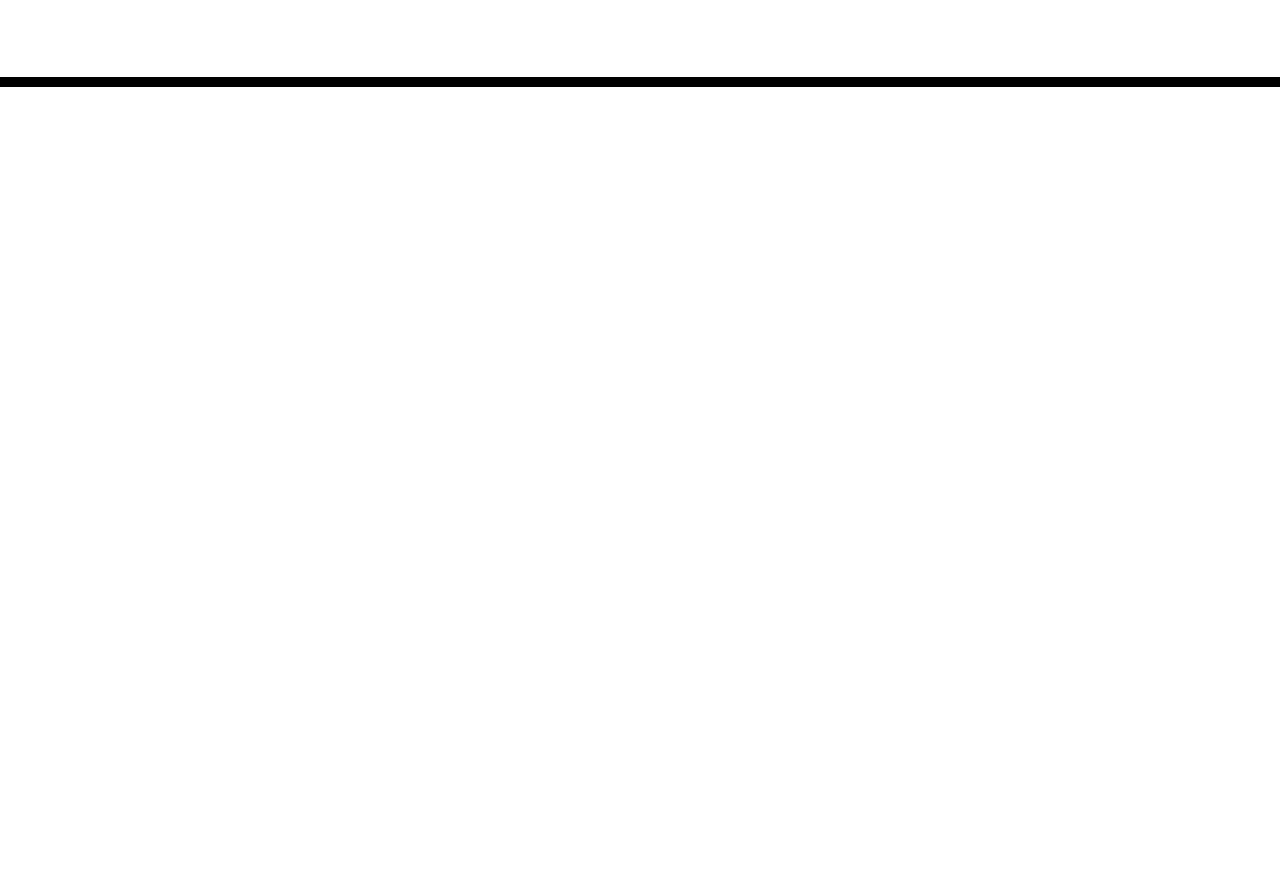
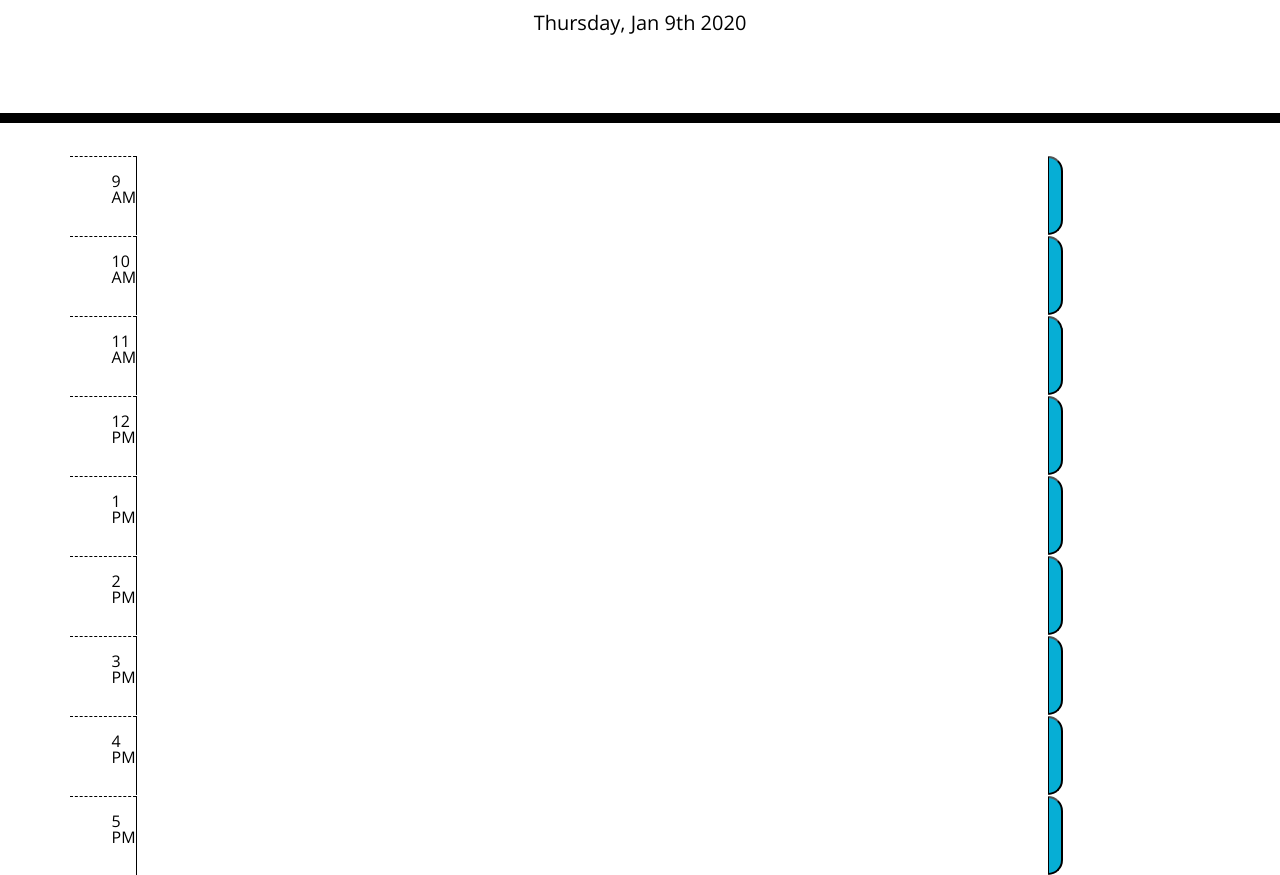
Before and after one commit to BobbyOldani/05-Third-Party-APIs-Homework, a plain HTML site: page index.html in a window 1280 px wide. Shown: the part 181-1056 px from the top of the page. Before the commit the page ends 800 px from the top, so only its background shows below. Drawn offline with nearby package versions, Linux system fonts and the light colour scheme.

Commit message:
Fixed the layout for the most part and started organizing my page load functions

```diff
--- a/index.html
+++ b/index.html
@@ -26,13 +26,87 @@
     <header class="jumbotron">
       <h1 class="display-3">Work Day Scheduler</h1>
       <p class="lead">A simple calendar app for scheduling your work day</p>
-      <p id="currentDay" class="lead"></p>
+      <p id="currentDay" class="lead"> </p>
     </header>
     <div class="container">
       <!-- Timeblocks go here -->
+      <div class="row">
+        <div class="hour">
+          <span class="time-block">9</span>
+          AM
+        </div>
+          <textarea></textarea>
+          <button class="saveBtn"></button>
+      </div>
+      <div class="row">
+        <div class="hour">
+          <span class="time-block">10</span>
+          AM
+        </div>
+          <textarea></textarea>
+          <button class="saveBtn"></button>
+      </div>
+      <div class="row">
+        <div class="hour">
+          <span class="time-block">11</span>
+          AM
+        </div>
+          <textarea></textarea>
+          <button class="saveBtn"></button>
+      </div>
+      <div class="row">
+        <div class="hour">
+          <span class="time-block">12</span>
+          PM
+        </div>
+          <textarea></textarea>
+          <button class="saveBtn"></button>
+      </div>
+      <div class="row">
+        <div class="hour">
+          <span class="time-block">1</span>
+          PM
+        </div>
+          <textarea></textarea>
+          <button class="saveBtn"></button>
+      </div>
+      <div class="row">
+        <div class="hour">
+          <span class="time-block">2</span>
+          PM
+        </div>
+          <textarea></textarea>
+          <button class="saveBtn"></button>
+      </div>
+      <div class="row">
+        <div class="hour">
+          <span class="time-block">3</span>
+          PM
+        </div>
+          <textarea></textarea>
+          <button class="saveBtn"></button>
+      </div>
+      <div class="row">
+        <div class="hour">
+          <span class="time-block">4</span>
+          PM
+        </div>
+          <textarea></textarea>
+          <button class="saveBtn"></button>
+      </div>
+      <div class="row">
+        <div class="hour">
+          <span class="time-block">5</span>
+          PM
+        </div>
+          <textarea></textarea>
+          <button class="saveBtn"></button>
+      </div>
+
     </div>
 
     <script src="https://code.jquery.com/jquery-3.4.1.min.js"></script>
     <script src="https://cdnjs.cloudflare.com/ajax/libs/moment.js/2.24.0/moment.min.js"></script>
+    <script src="script.js"></script>
   </body>
 </html>
--- a/script.js
+++ b/script.js
@@ -0,0 +1,24 @@
+//Global Variables
+
+
+
+
+
+
+//This function will hold all the functions I want to run on page load.
+function pageLoad(){
+    displayCurrentTime();
+}
+
+//Renders the current time onto the jumbotron header thing in the #currentDay id.
+function displayCurrentTime(){
+let timeStamp = moment().format("dddd, MMM Do YYYY");
+let timeDisplay = $("#currentDay");
+timeDisplay.text(timeStamp);
+}
+
+
+
+
+
+$(window).on("load", pageLoad);
--- a/style.css
+++ b/style.css
@@ -4,13 +4,14 @@ body {
   line-height: 1;
 }
 
-textarea{
+textarea {
   background: transparent;
   border: none;
   resize: none;
   color: #000000;
   border-left: 1px solid black;
   padding: 10px;
+  width: 80%;
 }
 
 .jumbotron {
@@ -32,8 +33,8 @@ textarea{
 
 .row {
   white-space: pre-wrap;
+  border-top: 1px solid white;
   height: 80px;
-  border-top: 1px solid white;;
 }
 
 .hour {
```
